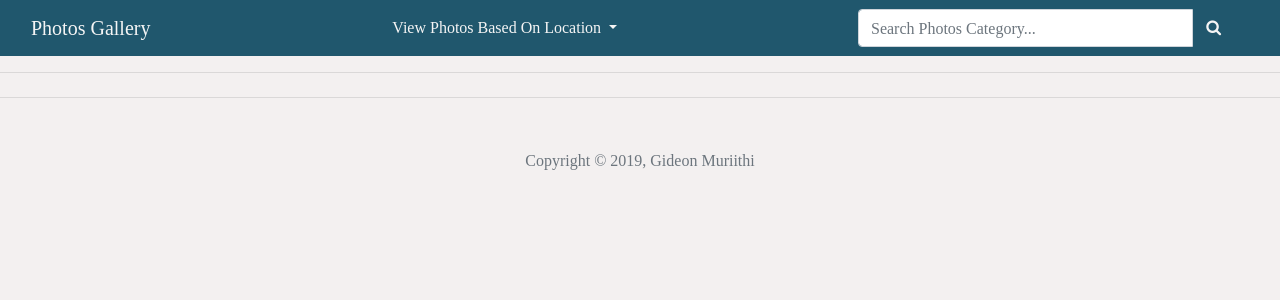
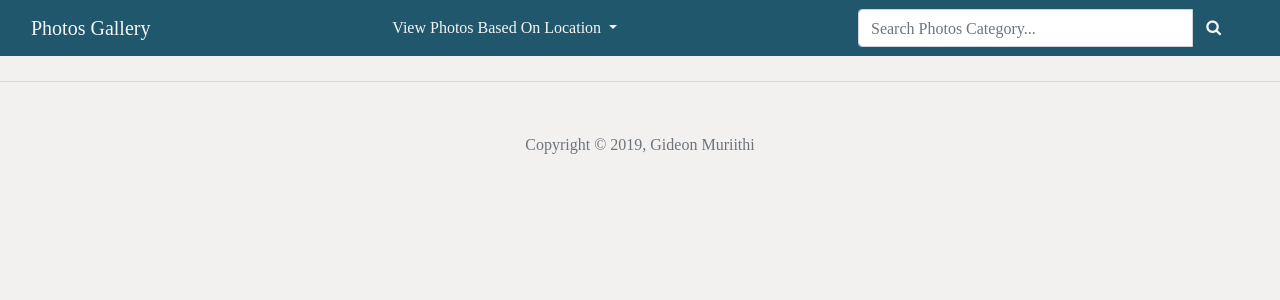
Before and after one commit to Gideon-Muriithi/photos_gallary, a Django app: page / in a window 1280 px wide. Shown: the top 300 px of the page. Run offline with Django 3.2, Linux system fonts and the light colour scheme; data that the repository does not hold is empty; some libraries are stand-ins or nearby versions.

Commit message:
Add styles

```diff
--- a/photos/templates/base.html
+++ b/photos/templates/base.html
@@ -22,9 +22,9 @@
 </head>
 
 <body>
-    {% include 'navbar.html' %}
+    <div class="mb-4">{% include 'navbar.html' %}</div>
     <hr>
-    <div class="mt-3">
+    <div class="mt-5">
         {% block content %}{% endblock %}
     </div>
 
--- a/photos/templates/navbar.html
+++ b/photos/templates/navbar.html
@@ -1,5 +1,5 @@
 
-<nav class="navbar navbar-inverse navbar-dark" style="background-color: rgb(32, 87, 109)">
+<nav class="navbar navbar-inverse navbar-dark role=navigation scrolling-navbar navbar-expand-lg fixed-top mb-2" style="background-color: rgb(32, 87, 109)">
     <div class="container-fluid">
       <div class="navbar-header">
         <a class="navbar-brand" style="color: whitesmoke" href="{% url 'images' %}">Photos Gallery</a>
```
